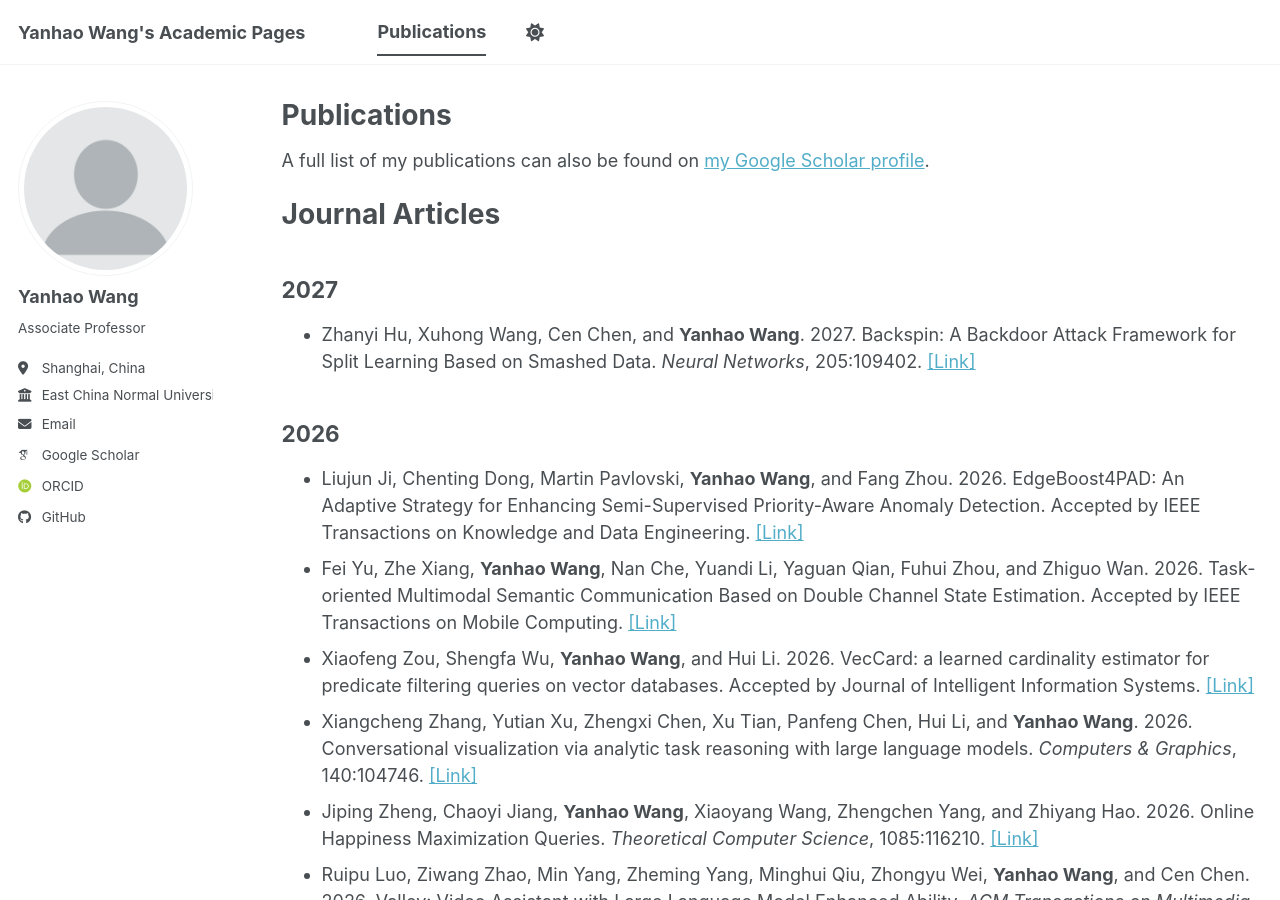
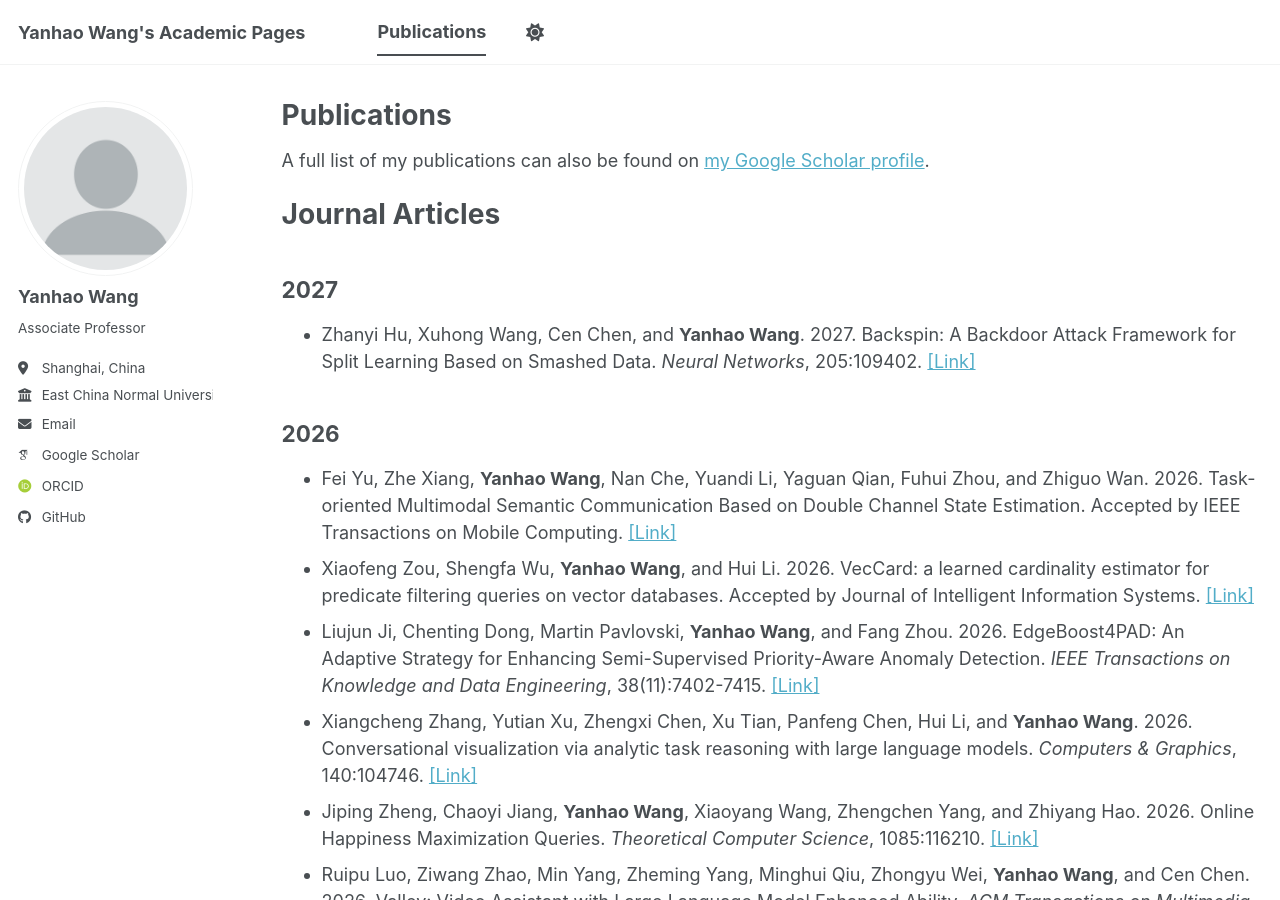
Before and after one commit to yhwang1990/yhwang1990.github.io, a Jekyll site: the page built from _pages/publications.md, in a window 1280 px wide and 900 px high. Built offline with Jekyll 4.4.1, drawn with Linux system fonts in a browser that asks for light colours; some web fonts are replaced; a script bundle is joined from its source files by our own code; library files that are not in the unit come from our copies.

Commit message:
Update publications.md

```diff
--- a/_pages/publications.md
+++ b/_pages/publications.md
@@ -12,9 +12,9 @@ A full list of my publications can also be found on [my Google Scholar profile](
 - Zhanyi Hu, Xuhong Wang, Cen Chen, and **Yanhao Wang**. 2027. Backspin: A Backdoor Attack Framework for Split Learning Based on Smashed Data. *Neural Networks*, 205:109402. [[Link]](https://doi.org/10.1016/j.neunet.2026.109402)
 
 ## 2026
-- Liujun Ji, Chenting Dong, Martin Pavlovski, **Yanhao Wang**, and Fang Zhou. 2026. EdgeBoost4PAD: An Adaptive Strategy for Enhancing Semi-Supervised Priority-Aware Anomaly Detection. Accepted by IEEE Transactions on Knowledge and Data Engineering. [[Link]](https://doi.org/10.1109/TKDE.2026.3729880)
 - Fei Yu, Zhe Xiang, **Yanhao Wang**, Nan Che, Yuandi Li, Yaguan Qian, Fuhui Zhou, and Zhiguo Wan. 2026. Task-oriented Multimodal Semantic Communication Based on Double Channel State Estimation. Accepted by IEEE Transactions on Mobile Computing. [[Link]](https://doi.org/10.1109/TMC.2026.3725238)
 - Xiaofeng Zou, Shengfa Wu, **Yanhao Wang**, and Hui Li. 2026. VecCard: a learned cardinality estimator for predicate filtering queries on vector databases. Accepted by Journal of Intelligent Information Systems. [[Link]](https://doi.org/10.1007/s10844-026-01064-5)
+- Liujun Ji, Chenting Dong, Martin Pavlovski, **Yanhao Wang**, and Fang Zhou. 2026. EdgeBoost4PAD: An Adaptive Strategy for Enhancing Semi-Supervised Priority-Aware Anomaly Detection. *IEEE Transactions on Knowledge and Data Engineering*, 38(11):7402-7415. [[Link]](https://doi.org/10.1109/TKDE.2026.3729880)
 - Xiangcheng Zhang, Yutian Xu, Zhengxi Chen, Xu Tian, Panfeng Chen, Hui Li, and **Yanhao Wang**. 2026. Conversational visualization via analytic task reasoning with large language models. *Computers & Graphics*, 140:104746. [[Link]](https://doi.org/10.1016/j.cag.2026.104746)
 - Jiping Zheng, Chaoyi Jiang, **Yanhao Wang**, Xiaoyang Wang, Zhengchen Yang, and Zhiyang Hao. 2026. Online Happiness Maximization Queries. *Theoretical Computer Science*, 1085:116210. [[Link]](https://doi.org/10.1016/j.tcs.2026.116210)
 - Ruipu Luo, Ziwang Zhao, Min Yang, Zheming Yang, Minghui Qiu, Zhongyu Wei, **Yanhao Wang**, and Cen Chen. 2026. Valley: Video Assistant with Large Language Model Enhanced Ability. *ACM Transactions on Multimedia Computing, Communications and Applications*, 22(7):193. [[Link]](https://doi.org/10.1145/3796716)
```
